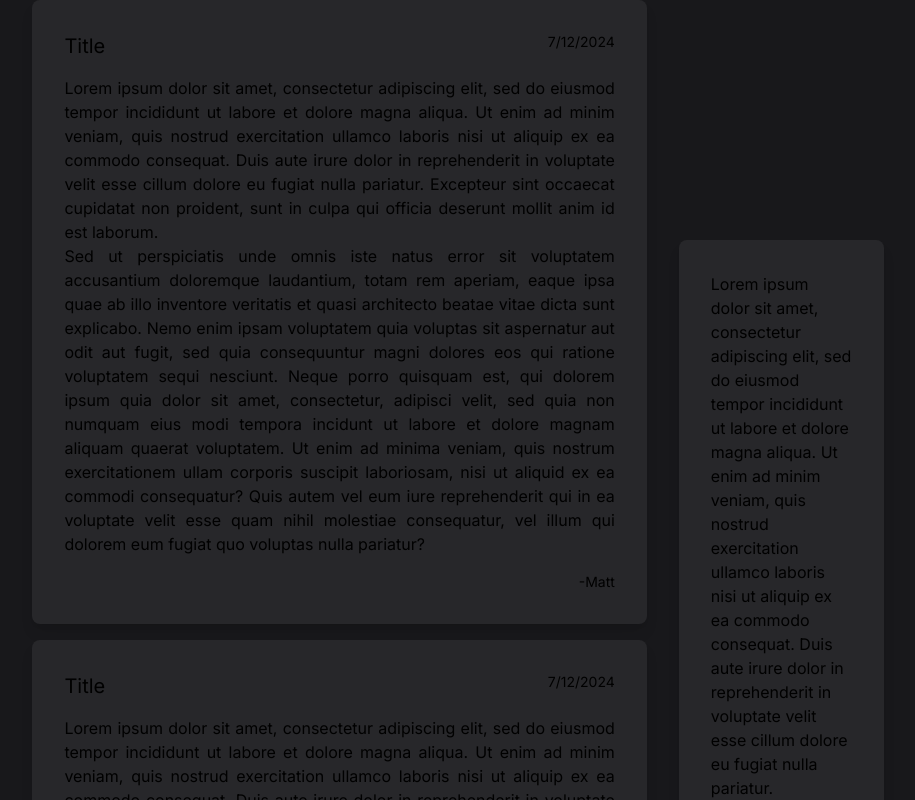
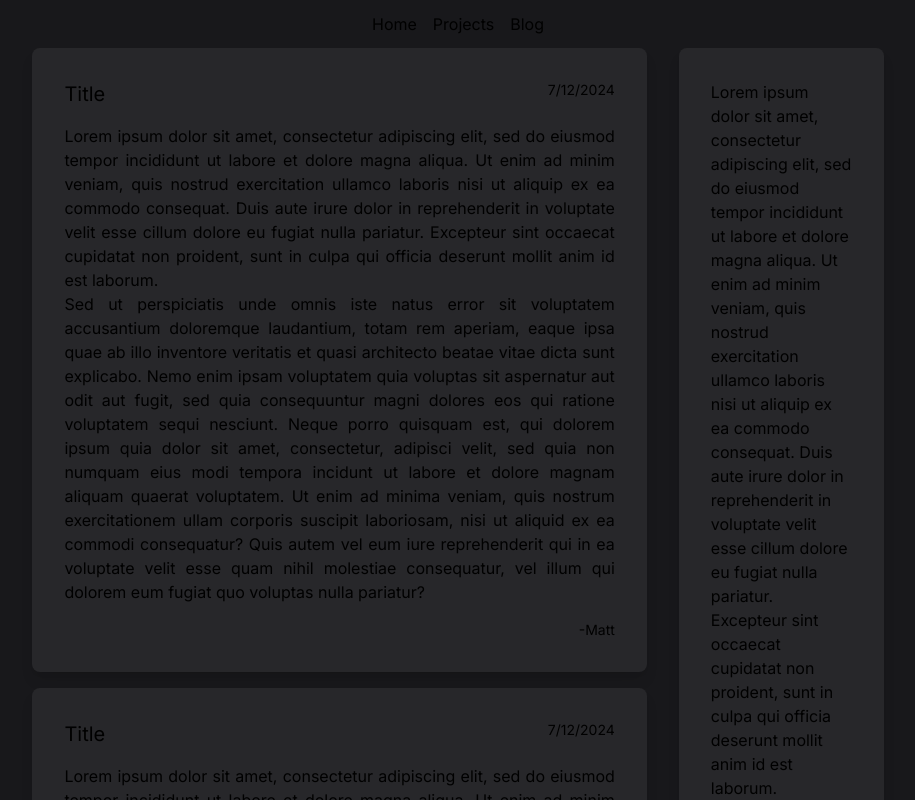
Before and after one commit to mattcbarrett/mattcbarrett.github.io, a Next.js app: page / in a window 1280 px wide. Shown: the top 800 px of the page, without its empty margins (182-1097 px from the left). Built offline with nearby package versions, Linux system fonts and the light colour scheme.

Commit message:
Fix alignment on "about me" card

```diff
--- a/app/page.tsx
+++ b/app/page.tsx
@@ -3,16 +3,16 @@ import Link from "next/link";
 export default function Home() {
   return (
     <>
-    {/* <div className="flex min-h-8 justify-center bg-zinc-900">
+    <div className="flex min-h-12 justify-center items-center bg-zinc-900">
       <div className="w-4/5 space-x-4 space-y-4 text-center">
         <Link href={"/home"}>Home</Link>
         <Link href={"/projects"}>Projects</Link>
         <Link href={"/blog"}>Blog</Link>
       </div>
-    </div> */}
+    </div>
     <div className="flex space-x-8 items-center justify-center bg-zinc-900">
       <div className="w-4/5 mx-auto">
-        <div className="flex items-center space-x-8 justify-center">
+        <div className="flex space-x-8 justify-center">
           <div className="flex flex-col w-3/5 space-y-4 items-center justify-start min-h-screen ">
             <div className="p-8 space-y-4 rounded-lg shadow-lg w-full bg-zinc-800">
               <div className="flex justify-between">
@@ -64,7 +64,7 @@ export default function Home() {
               </div>
             </div>
           </div>
-          <div className="flex flex-col w-1/5 space-y-4 items-center justify-start min-h-screen ">
+          <div className="flex flex-col w-1/5 items-center justify-start">
             <div className="p-8 rounded-lg shadow-lg w-full text-left bg-zinc-800">
             Lorem ipsum dolor sit amet, consectetur adipiscing elit, sed do eiusmod tempor incididunt ut labore et dolore magna aliqua. Ut enim ad minim veniam, quis nostrud exercitation ullamco laboris nisi ut aliquip ex ea commodo consequat. Duis aute irure dolor in reprehenderit in voluptate velit esse cillum dolore eu fugiat nulla pariatur. Excepteur sint occaecat cupidatat non proident, sunt in culpa qui officia deserunt mollit anim id est laborum.
             </div>
```
